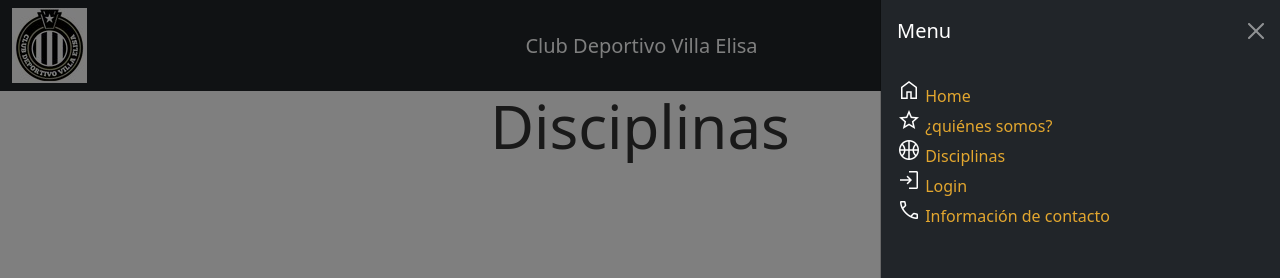
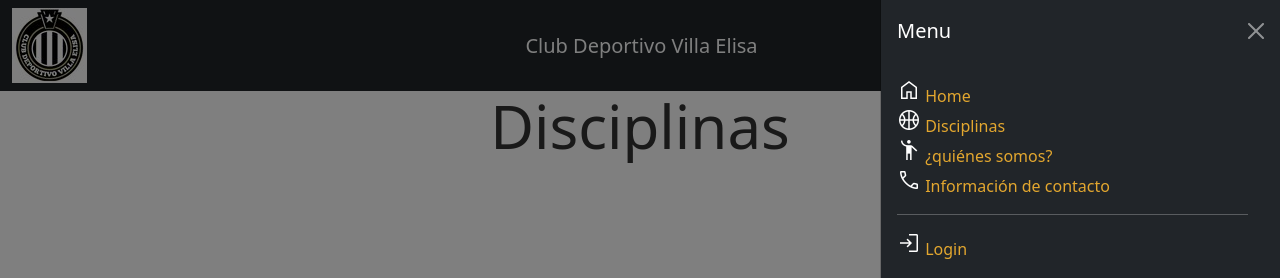
Before and after one commit to pamelaAHeredia/proyecto-de-software, a Vue app in the folder portal/: page /disciplines in a window 1280 px wide. Both pictures are taken after a click on the button 1240 px from the left and 45 px from the top of the page. Shown: the top 278 px of the page. Built offline with nearby package versions, Linux system fonts and the light colour scheme; no server answers.

Commit message:
agregado: alertas errores login

```diff
--- a/portal/src/App.vue
+++ b/portal/src/App.vue
@@ -20,9 +20,9 @@ import HeaderComponent from "@/components/Header-Footer/HeaderComponent.vue";
   <div class="wrapper">
     <!-- <HelloWorld msg="⚠️En Construcción🚧" /> -->
     <!-- <NavBar /> -->
-    <KeepAlive>
+    <!-- <KeepAlive> -->
       <HeaderComponent />
-    </KeepAlive>
+    <!-- </KeepAlive> -->
     <!-- <FooterComponent /> -->
     <!-- <nav>
         <RouterLink to="/">Home</RouterLink>
--- a/portal/src/components/AllDisciplines.vue
+++ b/portal/src/components/AllDisciplines.vue
@@ -1,5 +1,4 @@
 <template>
-  <!-- <section id="all-disciplines"> -->
   <div class="disciplines-title">
     <h1 class="text-center">Disciplinas</h1>
   </div>
@@ -48,7 +47,6 @@
     </svg>
   </div>
   <!-- shape divider -->
-  <!-- </section> -->
 </template>
 
 <script>
--- a/portal/src/components/LoginComponent.vue
+++ b/portal/src/components/LoginComponent.vue
@@ -8,7 +8,10 @@
 
       <!-- Login Form -->
       <form v-on:submit.prevent="login">
-        {{ errors }}
+        <div v-if="errors.length > 0" class="alert alert-danger" role="alert">
+          {{ errors }}
+        </div>
+
         <input
           type="text"
           id="login"
@@ -36,7 +39,6 @@
 <script>
 import { useAuthStore } from "../stores/auth/";
 import { apiService } from "@/api";
-// apiService.defaults.headers.common["Access-Control-Allow-Credentials"] = true;
 
 export default {
   setup() {
@@ -73,7 +75,8 @@ export default {
           this.$router.push("/welcome");
         })
         .catch((err) => {
-          console.log(err.response.data), (this.errors = err.response.data);
+          console.log(err.response.data),
+            (this.errors = err.response.data.message);
         });
     },
   },
--- a/portal/src/components/NavBar.vue
+++ b/portal/src/components/NavBar.vue
@@ -1,7 +1,6 @@
 <script setup>
 import { useAuthStore } from "@/stores/auth";
 import { RouterLink } from "vue-router";
-// import HelloWorld from "./components/HelloWorld.vue";
 
 const authStore = useAuthStore();
 </script>
@@ -50,21 +49,29 @@ const authStore = useAuthStore();
               <RouterLink to="/"> Home </RouterLink>
             </li>
             <li class="nav-item">
-              <span class="material-symbols-outlined"> star </span>
+              <span class="material-symbols-outlined"> sports_basketball </span>
+              <RouterLink to="/disciplines"> Disciplinas </RouterLink>
+            </li>
+            <li class="nav-item">
+              <span class="material-symbols-outlined"> emoji_people </span>
               <RouterLink to="/about"> ¿quiénes somos? </RouterLink>
             </li>
             <li class="nav-item">
-              <span class="material-symbols-outlined"> sports_basketball </span>
-              <RouterLink to="/disciplines"> Disciplinas </RouterLink>
+              <span class="material-symbols-outlined"> call </span>
+              <RouterLink to="/contact-info">
+                Información de contacto
+              </RouterLink>
             </li>
-
+            <hr />
             <div v-if="authStore.is_auth">
               <li class="dropdown-item">
+                <span class="material-symbols-outlined"> chevron_right </span>
                 <RouterLink to="/member-disciplines"
                   >Disciplinas del usuario</RouterLink
                 >
               </li>
               <li>
+                <span class="material-symbols-outlined"> logout </span>
                 <RouterLink to="/" @click="authStore.unauth"
                   >Cerrar Sesión</RouterLink
                 >
@@ -76,12 +83,6 @@ const authStore = useAuthStore();
                 <RouterLink to="/login"> Login </RouterLink>
               </li>
             </div>
-            <li class="nav-item">
-              <span class="material-symbols-outlined"> call </span>
-              <RouterLink to="/contact-info">
-                Información de contacto
-              </RouterLink>
-            </li>
           </ul>
         </div>
       </div>
```
